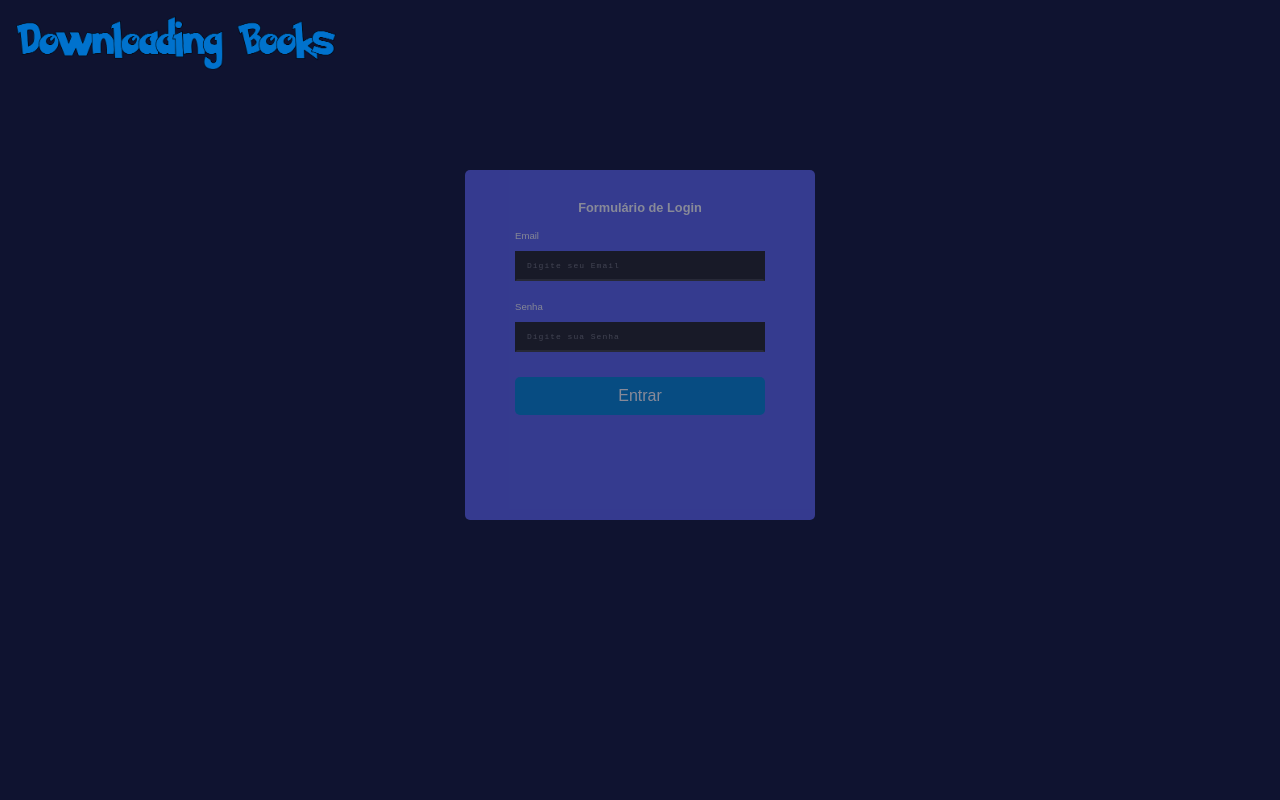
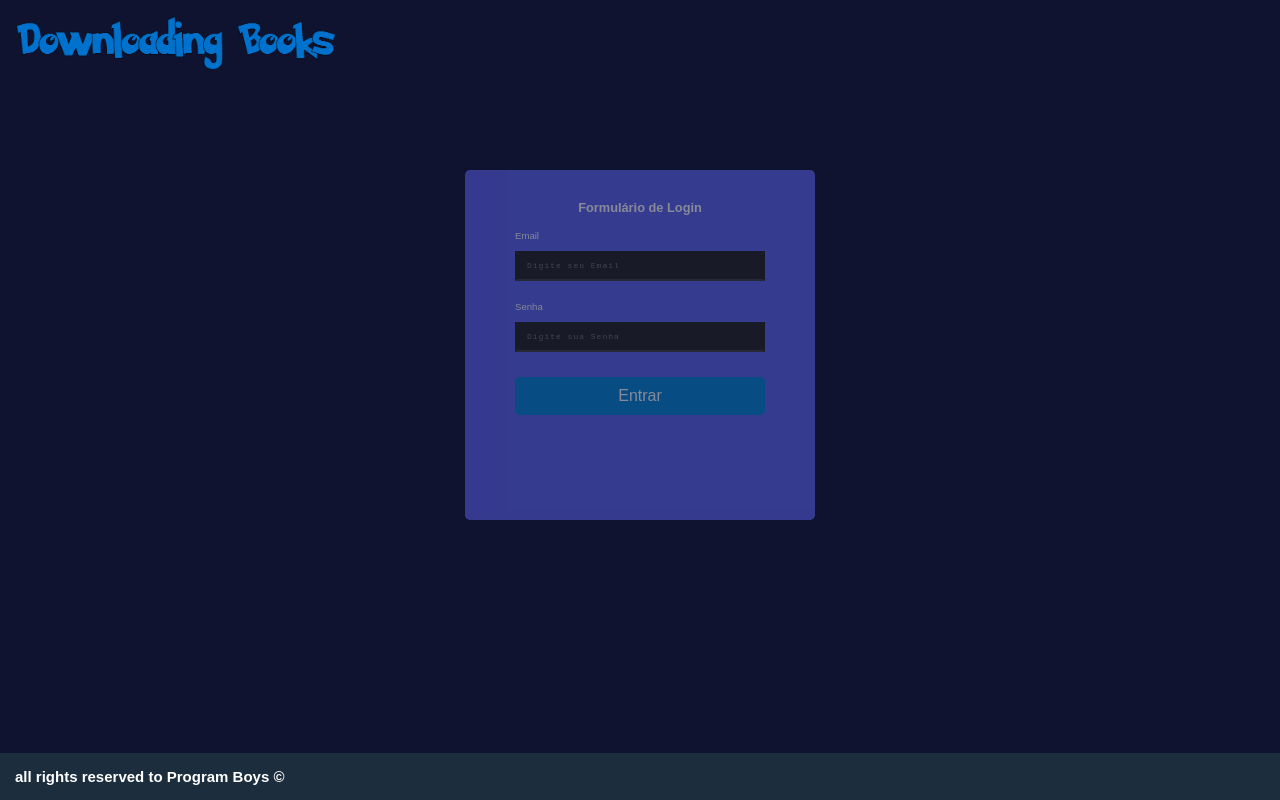
Before and after one commit to Program-Boys/Downloading-and-Uploading-Books-front-end, a React (Vite) app: page / in a window 1280 px wide. Built offline with nearby package versions, Linux system fonts and the light colour scheme; no server answers.

Commit message:
refactor: login-changed

```diff
--- a/src/pages/Login/index.tsx
+++ b/src/pages/Login/index.tsx
@@ -1,3 +1,4 @@
+import Footer from '../../components/Footer/Index';
 import Form from '../../components/Form';
 import Header from '../../components/Header';
 
@@ -6,6 +7,7 @@ const PageLogin = () => {
     <>
       <Header />
       <Form accountSubmit={() => {}} />
+      <Footer />
     </>
   );
 };
```
